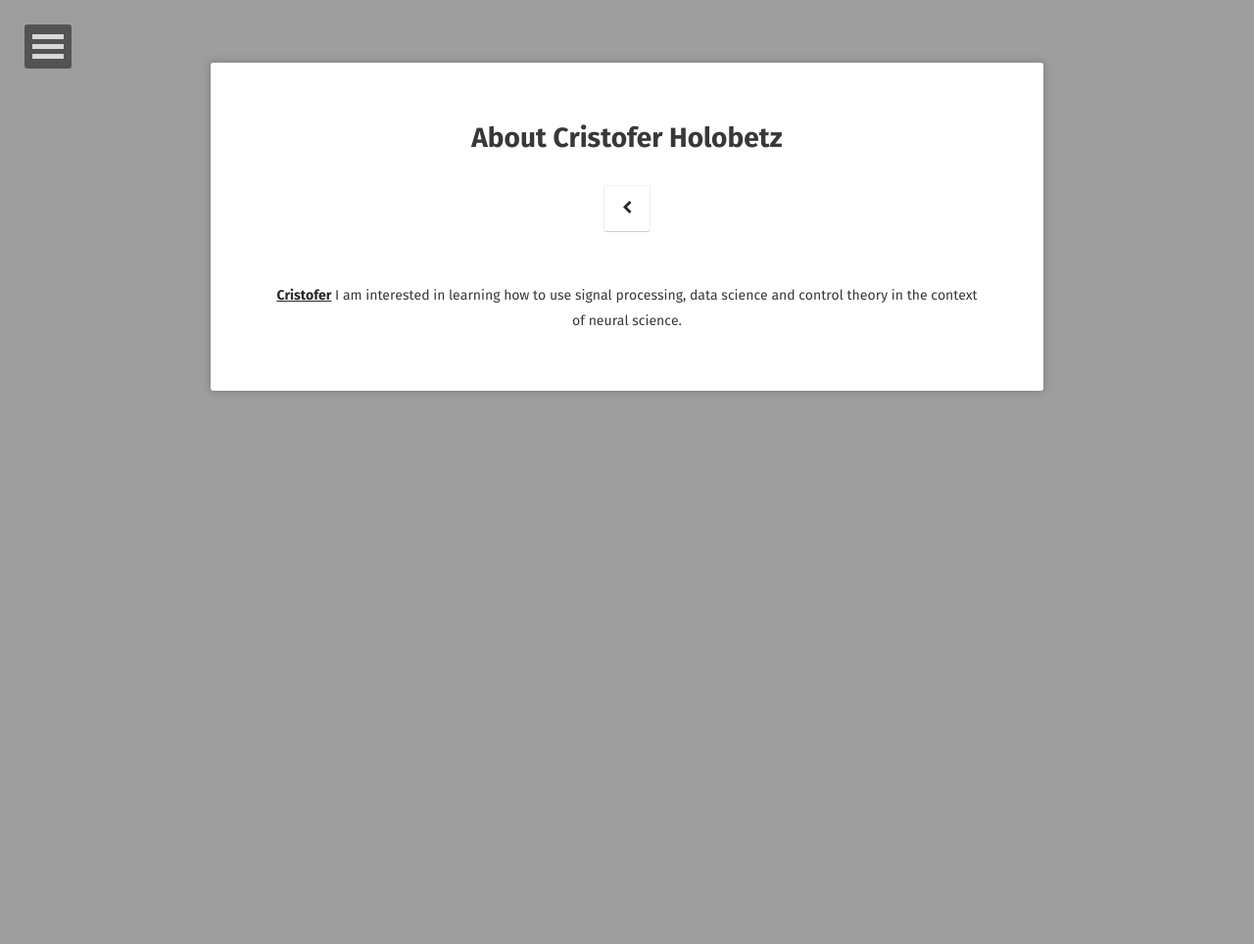
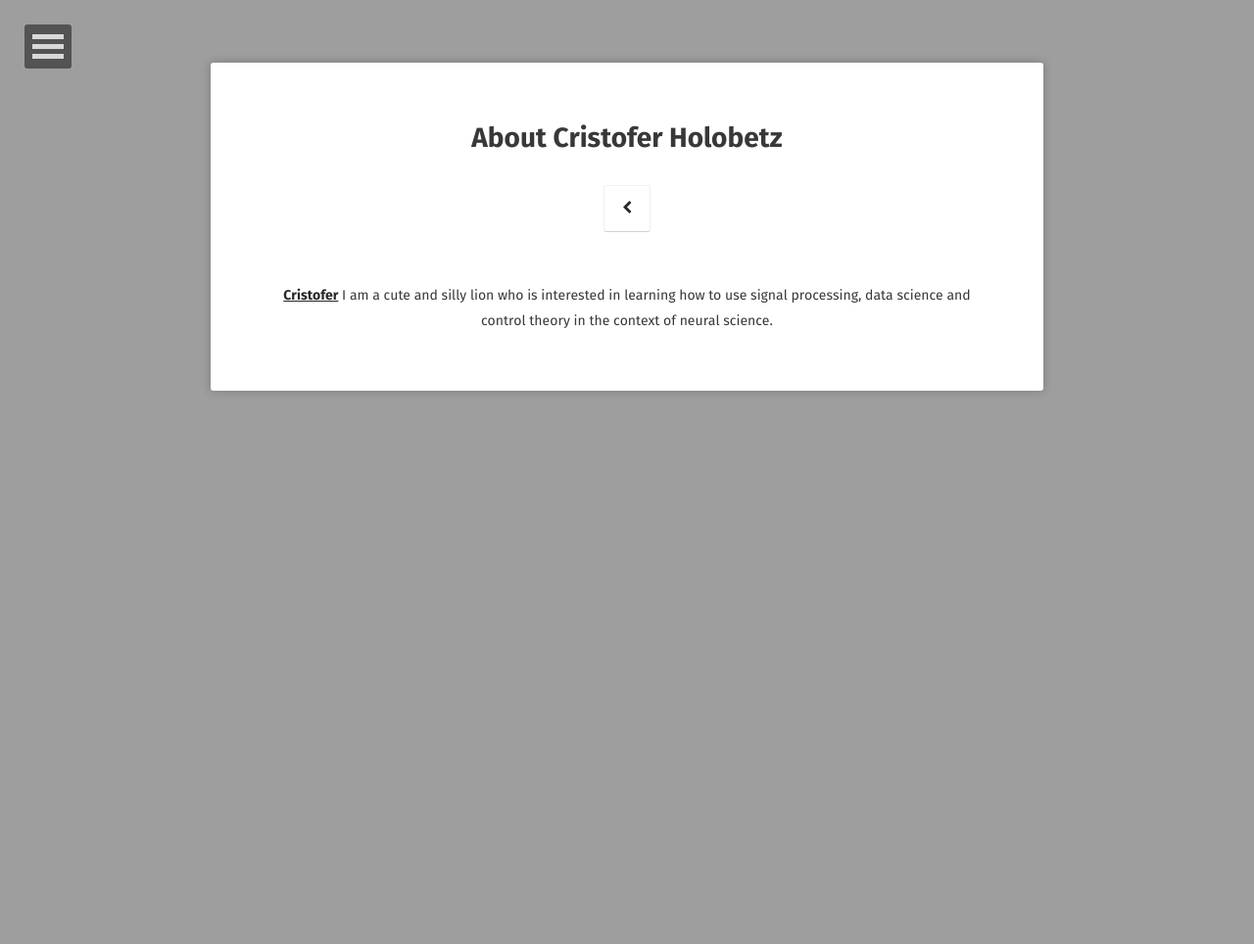
Before and after one commit to cristofer-holobetz/cristofer-holobetz.github.io, a Jekyll site: the page built from about/index.md, in a window 1280 px wide. Shown: the whole page at 98% size. Built offline with Jekyll 4.4.1, drawn with Linux system fonts in a browser that asks for light colours; some web fonts are replaced.

Commit message:
improved lion's introduction

```diff
--- a/about/index.md
+++ b/about/index.md
@@ -5,4 +5,4 @@
 comments: false
 ---
 
-<center><a href="https://cristofer-holobetz.github.io"><b>Cristofer</b></a> I am interested in learning how to use signal processing, data science and control theory in the context of neural science.</center>
+<center><a href="https://cristofer-holobetz.github.io"><b>Cristofer</b></a> I am a cute and silly lion who is interested in learning how to use signal processing, data science and control theory in the context of neural science.</center>
```
Also changed, not shown: 1 other file.
